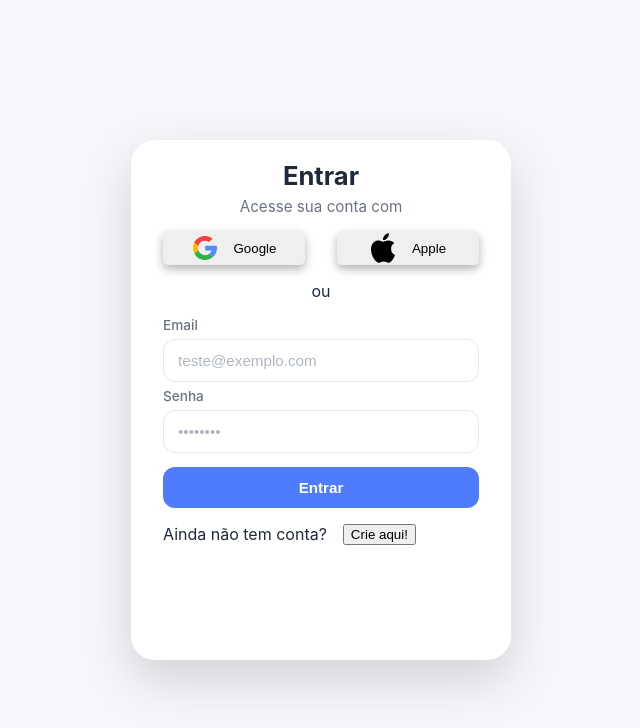
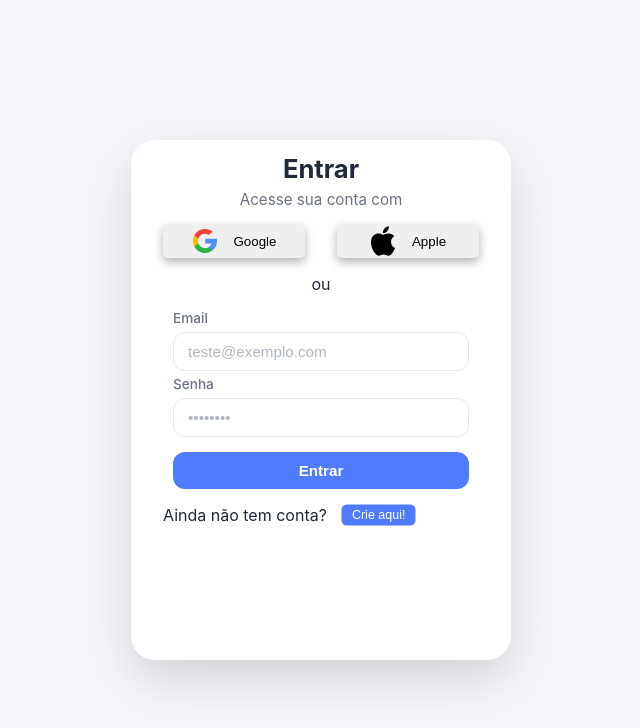
Before and after one commit to cirotorres/cobalance, a React (Vite) app in the folder frontend2/: page / in a window 1280 px wide. Shown: the top 728 px of the page, without its empty margins (319-959 px from the left). Built offline with nearby package versions, Linux system fonts and the light colour scheme.

Commit message:
Proteção de rotas, add render participants pag home.

```diff
--- a/frontend2/src/pages/Home/Home.jsx
+++ b/frontend2/src/pages/Home/Home.jsx
@@ -1,25 +1,48 @@
 import { useNavigate } from "react-router-dom"
+import { useEffect, useState } from "react"
+import api from "../../services/api"
+import { listParticipants } from "../../services/authService"
 
 function Home () {
 
-const navigation = useNavigate()
+    const [participants, setParticipants] = useState([]);
 
-const token = localStorage.getItem("token")
+    const navigation = useNavigate()
 
-const logout = () => {
-  localStorage.removeItem("token")
-  navigation("/")
-}
+    const logout = () => {
+    localStorage.removeItem("token")
+    navigation("/")
+    }
 
-    return (
+    useEffect( () => {
+        const fetchParticipants = async () =>{
+            try{
+                const data = await listParticipants();
+                setParticipants(data);
+            } catch (error) {
+                console.error(error)
+            };
+        }
+         fetchParticipants();
+        }, [])
+
+return (
+
     <div>
-
-        {token ? (
         <button onClick={logout}>
             Logado, Sair
         </button>
-        ) :(<button onClick={()=> navigation("/")}>Não logado, voltar para login.</button>)}
 
+        <h1 className="">Lista de participantes</h1>
+
+        <ul className="">
+            {participants.map((p) => (
+                <li key={p.id}>
+                    {p.name},
+                    {p.user_id}
+                </li>
+            ))}
+        </ul>
     </div>
     )
 
--- a/frontend2/src/pages/Login/Login.css
+++ b/frontend2/src/pages/Login/Login.css
@@ -27,9 +27,10 @@
 }
 
 .form {
+  padding: 0px 10px;
   display: flex;
   flex-direction: column;
-  gap: 6px;
+  gap: 5px;
 }
 
 .field {
@@ -46,7 +47,7 @@
 
 .input {
   width: 100%;
-  padding: 12px 14px;
+  padding: 10px 14px;
   font-size: 0.95rem;
   color: var(--color-text);
   background: var(--color-surface);
@@ -71,9 +72,9 @@
 }
 
 .button {
-  margin-top: 8px;
+  margin-top: 10px;
   width: 100%;
-  padding: 12px 16px;
+  padding: 10px 16px;
   font-size: 0.95rem;
   font-weight: 600;
   color: #ffffff;
@@ -136,7 +137,7 @@
   width: 380px;
   height: 520px;
   transform-style: preserve-3d;
-  transition: transform 0.7s ease;
+  transition: transform 0.6s ease;
 }
 
 .card-flip.flipped {
@@ -148,7 +149,7 @@
   inset: 0;
   backface-visibility: hidden;
   border-radius: 24px;
-  padding: 20px 32px;
+  padding: 13px 32px;
   background: var(--color-surface);
   box-shadow: 0 20px 50px rgba(0, 0, 0, 0.15);
   max-width: 400px;
@@ -171,3 +172,33 @@
   gap: 1rem;
 
 }
+
+@keyframes pulsar {
+  0% {
+    transform: scale(1);
+    box-shadow: 0 0 0 0 rgba(0, 0, 0, 0.3);
+  }
+
+  70% {
+    transform: scale(1.05);
+    box-shadow: 0 0 0 10px rgba(0, 0, 0, 0);
+  }
+
+  100% {
+    transform: scale(1);
+    box-shadow: 0 0 0 0 rgba(0, 0, 0, 0);
+  }
+}
+
+.pulsar-button {
+  padding: 3px 10px;
+  background-color: var(--color-primary);
+  color: white;
+  border: none;
+  border-radius: 5px;
+  cursor: pointer;
+  font-size: 12px;
+
+  /* Aplica a animação: nome, duração, tempo e repetição infinita */
+  animation: pulsar 2s infinite;
+}
--- a/frontend2/src/pages/Login/Login.jsx
+++ b/frontend2/src/pages/Login/Login.jsx
@@ -5,7 +5,8 @@ import  './Login.css';
 import googleIcon from '../../assets/google.svg'
 import appleIcon from '../../assets/apple.svg'
 
-import { loginUser, listUsers } from "../../services/authService";
+import { loginUser, listParticipants, isAdmin } from "../../services/authService";
+import api from '../../services/api';
 
 function Login() {
 
@@ -39,22 +40,45 @@ function Login() {
 
       } catch (error) {
         console.error(error);
+        alert("Usuário ou Senha incorretos.")
+        return
       }
 
     };
 
-
   const handleSubRegister = async (e) => {
     e.preventDefault();
 
+    if (!confirmPassword()) {
+    alert("As senhas não coincidem")
+    return
+  }
+
     try {
-        const data = await listUsers();
-        console.log(data);
+      const create = await api.post("/users/", {
+        email: email,
+        name: name,
+        password: password,
+        age: 34
+      })
 
       } catch (error) {
-        console.error(error);
+        console.error(error.response.data.detail);
+        alert("Usuário já existente.")
+        return
       }
+      setIsSignup(false)
+      alert("Usuário criado com sucesso!")
     };
+
+
+    const confirmPassword = () => {
+      if (confirmPass !== password){
+        console.log("As senhas não coincidem.")
+        return false
+      }
+      return true
+    }
 
   return (
     <div className='screen'>
@@ -117,7 +141,7 @@ function Login() {
         </form>
          <p className="signup-text">
           Ainda não tem conta?
-            <button onClick={() => setIsSignup(true)}>
+            <button className='pulsar-button' onClick={() => setIsSignup(true)}>
                   Crie aqui!
             </button>
          </p>
--- /dev/null
+++ b/frontend2/src/routes/ProtectedRoute.jsx
@@ -0,0 +1,22 @@
+import { useNavigate } from "react-router-dom";
+import { useEffect } from "react";
+
+const ProtectedRoute = ({children}) => {
+    const navigate = useNavigate();
+
+    useEffect(() =>{
+        const isAuthenticated = !!localStorage.getItem("token");
+
+        if (!isAuthenticated) {
+            console.log("Usuário não autenticado.")
+
+            return navigate("/")
+        }
+
+    }, []);
+
+
+    return children
+}
+
+export default ProtectedRoute
--- a/frontend2/src/routes/index.jsx
+++ b/frontend2/src/routes/index.jsx
@@ -1,14 +1,18 @@
 import { BrowserRouter, Route, Routes } from "react-router-dom";
 import Login from "../pages/Login/Login";
 import Home from "../pages/Home/Home";
-
+import ProtectedRoute from "./ProtectedRoute";
 
 function AppRoutes() {
   return (
     <BrowserRouter>
       <Routes>
          <Route path="/" element={<Login />} />
-         <Route path="/home" element={<Home />} />
+         <Route path="/home" element={
+          <ProtectedRoute>
+          <Home />
+          </ProtectedRoute>
+          } />
       </Routes>
     </BrowserRouter>
   );
--- a/frontend2/src/services/authService.jsx
+++ b/frontend2/src/services/authService.jsx
@@ -5,7 +5,16 @@ export const loginUser = async (data) => {
   return response.data;
 };
 
-export const listUsers = async (data) => {
-  const response = await api.get("/users", data);
+export const listParticipants = async () => {
+  const response = await api.get("/participants/self");
   return response.data;
 };
+
+export const isAdmin = async () => {
+  try {
+    const response = await api.get("/auth/me");
+    return response.data.is_admin === true;
+  } catch (error) {
+    return false;
+  }
+}
```
